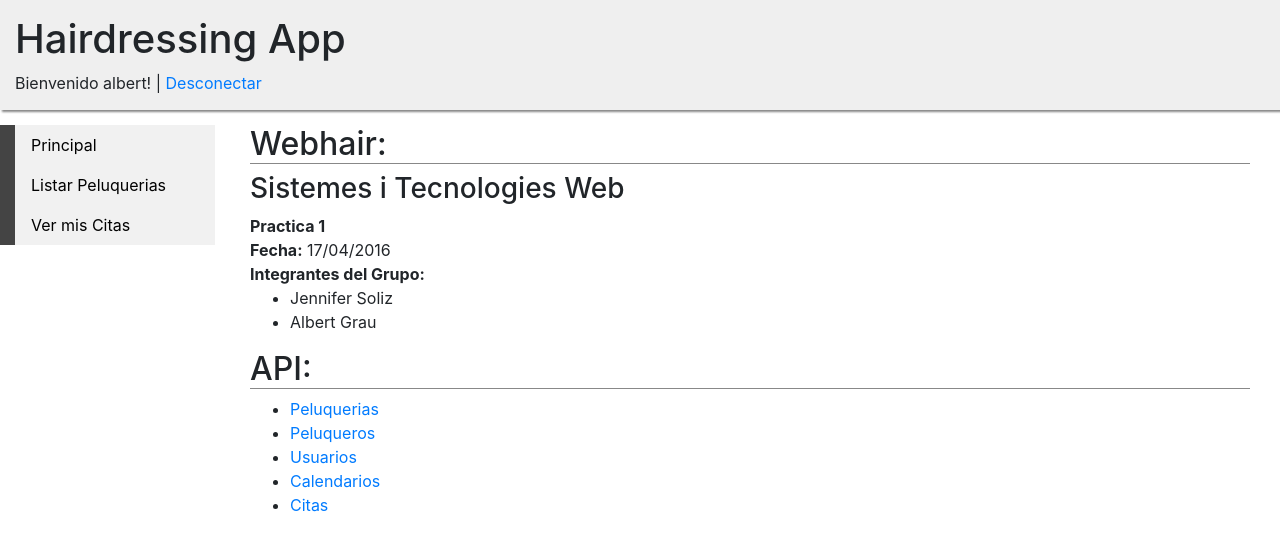
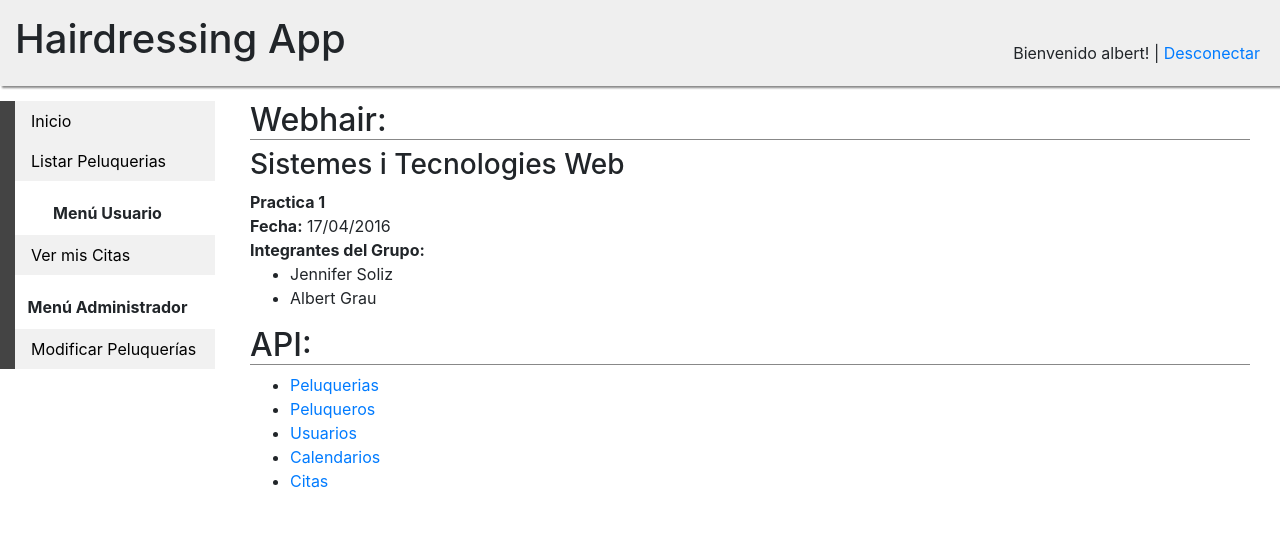
Before and after one commit to jesoch/webhair, a Django app: page / in a window 1280 px wide. Shown: the top 551 px of the page. Run offline with Django 3.2, Linux system fonts and the light colour scheme; a user stored in the database is signed in; some libraries are stand-ins or nearby versions.

Commit message:
Commit clase 25 - 2

```diff
--- a/myhairdressings/models.py
+++ b/myhairdressings/models.py
@@ -13,7 +13,7 @@ class AdminHairDressing(models.Model):
     zipcode = models.CharField(max_length=6)
     city = models.CharField(max_length=100)
     phone = models.CharField(max_length=12)
-    description = models.TextField(help_text='Describe la información necesaria de la peluquería')
+    description = models.TextField(help_text='Describe la informacion necesaria de la peluqueria')
     url = models.URLField(blank=True, null=True)
     publish_date = models.DateField(auto_now=True)
 
@@ -37,7 +37,7 @@ class Hairdresser(models.Model):
 class Schedule(models.Model):
     id = models.AutoField(primary_key=True)
     DAY_CHOICES = ((1, 'Lunes'), (2, 'Martes'), (3, 'Miercoles'), (4, 'Jueves'), (5, 'Viernes'), (6, 'Sabado'))
-    day = models.PositiveSmallIntegerField('Día', blank=False, default=1, choices=DAY_CHOICES)
+    day = models.PositiveSmallIntegerField('Dia', blank=False, default=1, choices=DAY_CHOICES)
     HOUR_CHOICES = ((9, '09:00h'),(10, '10:00h'),(11, '11:00h'),(12, '12:00h'),(13, '13:00h'),(14, '14:00h'),(15, '15:00h'),
                     (16, '16:00h'),(17, '17:00h'),(18, '18:00h'),(19, '19:00h'),(20, '20:00h'),)
     hour = models.PositiveSmallIntegerField('Hora', blank=False, default=1, choices=HOUR_CHOICES)
--- a/myhairdressings/static/css/style.css
+++ b/myhairdressings/static/css/style.css
@@ -48,8 +48,14 @@ input[type="text"].focus,input[type="password"].focus {
 #header {
 	background: #EFEFEF;
 	padding: 15px 0 15px 15px;
-    margin: 0;
-    box-shadow: 2px 2px 2px #888;
+  margin: 0;
+  box-shadow: 2px 2px 2px #888;
+}
+
+#header-right{
+  float:right;
+  margin-right: 20px;
+  margin-top:-30px;
 }
 
 #content {
@@ -69,6 +75,13 @@ input[type="text"].focus,input[type="password"].focus {
 }
 
 /* Classes */
+.menuItem{
+  background-color: #FFF;
+  font-weight: bold;
+  text-align: center;
+  padding-top:20px;
+  padding-bottom:10px;
+}
 
 .button {
     -moz-box-shadow:inset 0px 1px 0px 0px #bbdaf7;
--- a/myhairdressings/templates/index.html
+++ b/myhairdressings/templates/index.html
@@ -10,18 +10,32 @@
 <body>
 	<div id="header">
 		<h1>Hairdressing App</h1>
-            {% if user.username %} Bienvenido {{ user.username }}! | <a href="/logout">Desconectar</a> {% else %} <a href="/login">Acceder</a> {% endif %}
+    <div id="header-right">
+            {% if user.username %}Bienvenido {{ user.username }}! | <a href="/logout">Desconectar</a> {% else %} <input class="button" type="button" value="Acceder" onclick="location.href='/login';"/>{% endif %}
+    </div>
 	</div>
 
 	<div id="content">
 		<div id="sidebar">
 			<ul>
-                <li><a href="/">Principal</a></li>
-                <li><a href="/hairdressing">Listar Peluquerias</a></li>
-                {% if user.username %}
-                    <li><a href="/citations">Ver mis Citas</a></li>
-                {% endif %}
-            </ul>
+            <li><a href="/">Inicio</a></li>
+            <li><a href="/hairdressing">Listar Peluquerias</a></li>
+      </ul>
+      {% if user.username %}
+      <div class="menuItem">Menú Usuario</div>
+      <ul>
+             <li><a href="/citations">Ver mis Citas</a></li>
+      </ul>
+      {% endif %}
+
+      {% if user.is_superuser %}
+
+      <div class="menuItem">Menú Administrador</div>
+      <ul>
+            <li><a href="/hairdressing">Modificar Peluquerías</a></li>
+      </ul>
+      {% endif %}
+
 		</div>
 
 		<div id="main-content">
```
Also changed, not shown: db.sqlite3, myhairdressings/migrations/0004_auto_20160425_1231.py (added), 10 other files.
